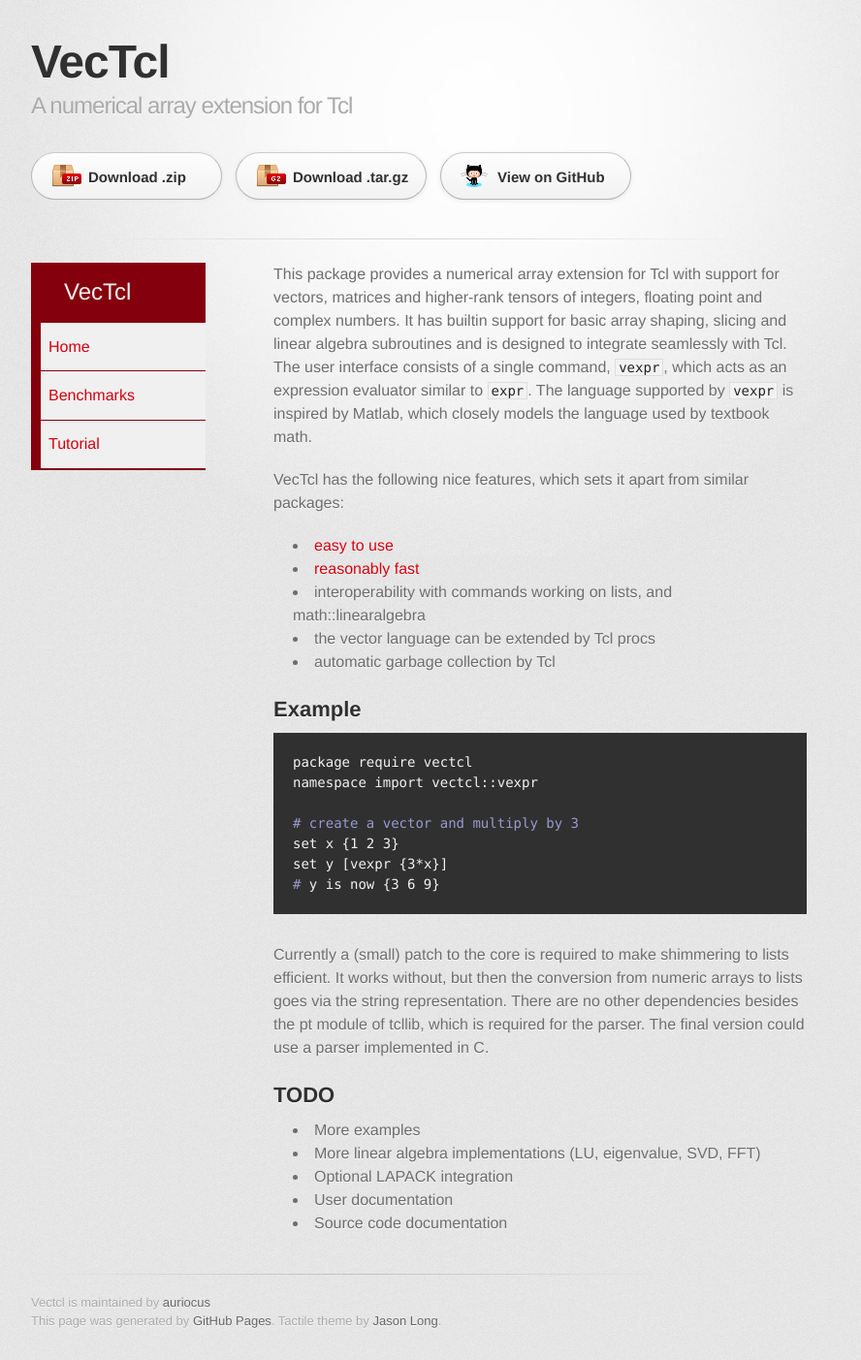
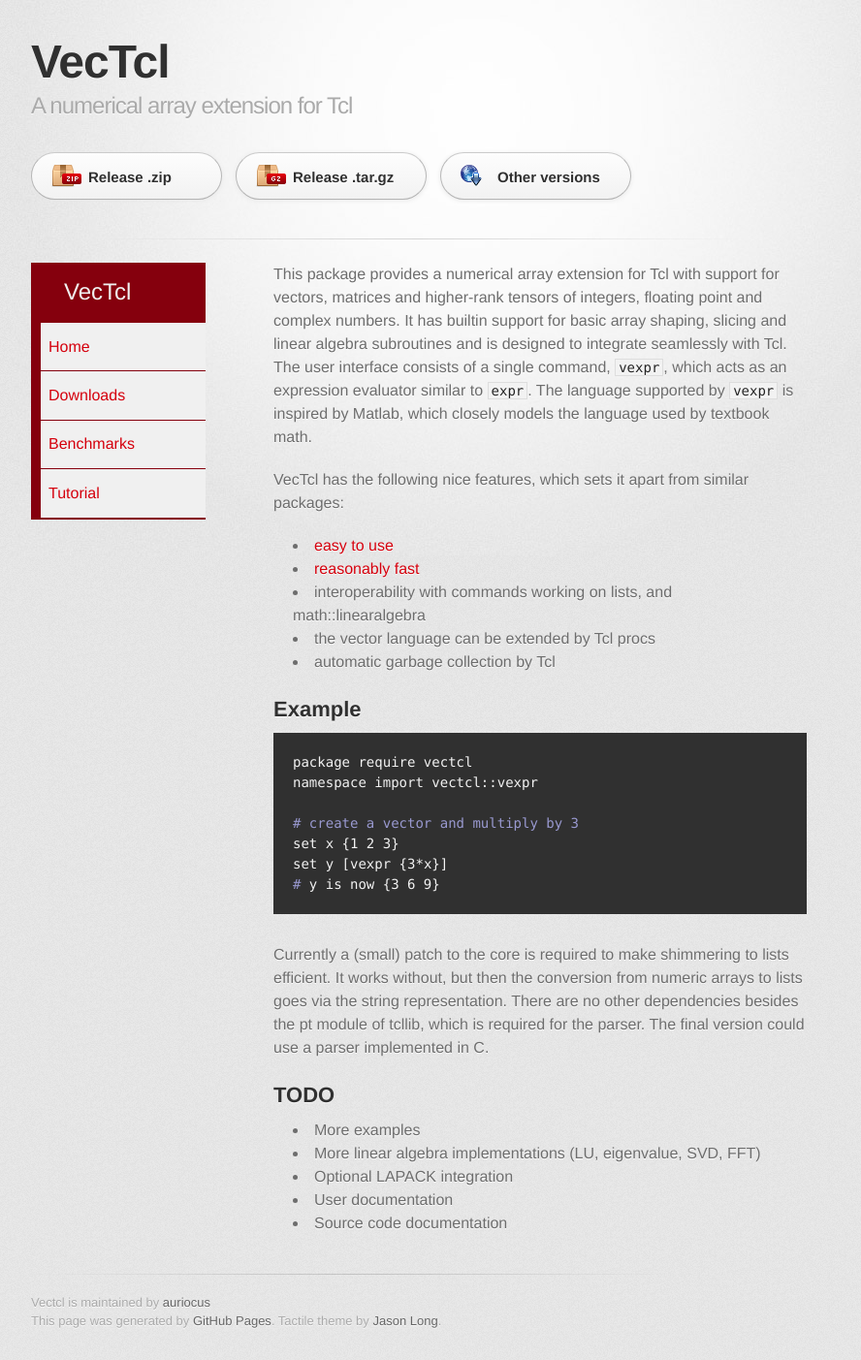
Before and after one commit to auriocus/VecTcl, a Jekyll site: the page built from index.md, in a window 1280 px wide. Shown: the whole page at 97% size, without its empty margins (148-1036 px from the left). Built offline with Jekyll 4.4.1, drawn with Linux system fonts in a browser that asks for light colours.

Commit message:
Create download section / link to release version

```diff
--- a/_includes/nav.html
+++ b/_includes/nav.html
@@ -11,10 +11,17 @@
     	    Home
     	    </a>
     	</li>
+    	<li>
+    		<a href="{{ site.baseurl }}/downloads.html">
+    	    Downloads
+    	    </a>
+    	</li>
         {% for p in site.pages %}
         	{% if p.bench  %}
         	{% else %}
 			{% if p.home %}
+			{% else %}
+			{% if p.downloads %}
 			{% else %}
         <li>
         	<a {% if p.url == page.url %}class="active"{% endif %} href="{{ site.baseurl }}{{ p.url }}">
@@ -23,6 +30,7 @@
         </li>
 		{% endif %}
         {% endif %}
+        {% endif %}
         {% endfor %}
     </ul>
 
--- a/_layouts/default.html
+++ b/_layouts/default.html
@@ -5,9 +5,9 @@
 	</header>
 
 	    <section id="downloads" class="clearfix">
-          <a href="https://github.com/auriocus/VecTcl/zipball/master" id="download-zip" class="button"><span>Download .zip</span></a>
-          <a href="https://github.com/auriocus/VecTcl/tarball/master" id="download-tar-gz" class="button"><span>Download .tar.gz</span></a>
-          <a href="https://github.com/auriocus/VecTcl" id="view-on-github" class="button"><span>View on GitHub</span></a>
+          <a href="https://github.com/auriocus/VecTcl/archive/v0.1.0-alpha.zip" id="download-zip" class="button"><span>Release .zip</span></a>
+          <a href="https://github.com/auriocus/VecTcl/archive/v0.1.0-alpha.tar.gz" id="download-tar-gz" class="button"><span>Release .tar.gz</span></a>
+          <a href="{{ site.baseurl }}/downloads.html" id="show-downloads" class="button"><span>Other versions</span></a>
         </section>
 
 	<hr>
--- a/stylesheets/stylesheet.css
+++ b/stylesheets/stylesheet.css
@@ -158,6 +158,12 @@
 }
 #download-tar-gz span {
   background: transparent url(../images/tar-gz-icon.png) 12px 50% no-repeat;
+}
+#show-downloads span {
+  background: transparent url(../images/download.png) 12px 50% no-repeat;
+}
+#show-downloads {
+  margin-right: 0;
 }
 #view-on-github span {
   background: transparent url(../images/octocat-icon.png) 12px 50% no-repeat;
```
Also changed, not shown: downloads.md (added, +22 -0 lines), images/download.png (added).
